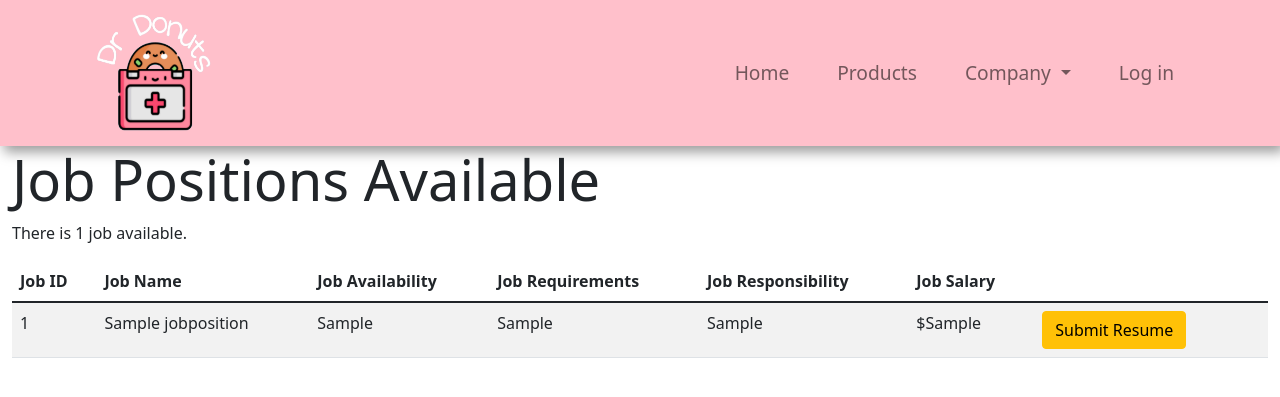
After one commit to pupuduck/AppDevelopmentProject, a Flask app: template Templates/displayJobPositions.html in a window 1280 px wide. The commit adds this page. Shown: the top 397 px of the page. Run offline with Flask 2, Linux system fonts and the light colour scheme; the template is opened without the code that fills it: most values are stand-ins (such as "Sample title", 1, 10 or a date in 2020); some libraries are stand-ins or nearby versions.

Commit message:
display job position

```diff
--- a/Templates/_navbar.html
+++ b/Templates/_navbar.html
@@ -35,6 +35,7 @@
             <li><a class="dropdown-item" href="/retrieveJobPositions">Retrieve Job positions</a></li>
             <li><a class="dropdown-item" href="/retrieveResumes">Retrieve resumes</a></li>
             <li><a class="dropdown-item" href="/createJobPositions">Create Job positions</a></li>
+            <li><a class="dropdown-item" href="/displayJobPositions">Display Job positions</a></li>
           </ul>
         </li>
         {% endif %}
--- /dev/null
+++ b/Templates/displayJobPositions.html
@@ -0,0 +1,50 @@
+{% extends "base.html" %}
+{% block title %}Dr. Donuts{% endblock %}
+
+{% block content %}
+<h1 class="display-4">Job Positions Available</h1>
+<div>
+  {% if count == 0 %}
+  <p>There are no jobs available.</p>
+  {% elif count == 1 %}
+  <p>There is 1 job available.</p>
+  {% else %}
+  <p>There are {{ count }} jobs available.</p>
+  {% endif %}
+</div>
+<div>
+  <table class="table table-striped">
+    <thead>
+      <tr>
+        <th>Job ID</th>
+        <th>Job Name</th>
+        <th>Job Availability</th>
+        <th>Job Requirements</th>
+        <th>Job Responsibility</th>
+        <th>Job Salary</th>
+
+        <th></th>
+        <th></th>
+      </tr>
+    </thead>
+    <tbody>
+      {% for jobpositions in jobpositions_list %}
+        <tr>
+          <td>{{ jobpositions.get_id() }}</td>
+          <td>{{ jobpositions.get_jobname() }}</td>
+          <td>{{ jobpositions.get_jobavailability() }}</td>
+          <td>{{ jobpositions.get_jobrequirements() }}</td>
+          <td>{{ jobpositions.get_jobresponsibility() }}</td>
+          <td>${{ jobpositions.get_jobsalary() }}</td>
+
+
+
+          <td><a href="/createResumes" class="btn btn-warning">Submit Resume</a></td>
+        <td>
+        </td>
+        </tr>
+      {% endfor %}
+    </tbody>
+  </table>
+</div>
+{% endblock %}
--- a/main.py
+++ b/main.py
@@ -379,6 +379,19 @@ def retrieve_jobpositions():
         jobpositions_list.append(jobpositions)
 
     return render_template('retrieveJobPositions.html', count=len(jobpositions_list), jobpositions_list=jobpositions_list)
+@app.route('/displayJobPositions/')
+def display_jobpositions():
+    jobpositions_dict = {}
+    db = shelve.open('DB/Hiring/jobPositions')
+    jobpositions_dict = db['JobPositions']
+    db.close()
+
+    jobpositions_list = []
+    for key in jobpositions_dict:
+        jobpositions = jobpositions_dict.get(key)
+        jobpositions_list.append(jobpositions)
+
+    return render_template('displayJobPositions.html',count=len(jobpositions_list), jobpositions_list=jobpositions_list)
 
 @app.route('/updateResumes/<int:id>/', methods=['GET', 'POST'])
 def update_resumes(id):
--- a/models/hiring/hiringForm.py
+++ b/models/hiring/hiringForm.py
@@ -29,6 +29,6 @@ class CreateJobPositionsForm(Form):
     jobname = StringField('What is the name of the job?', [validators.Length(min=1, max=150), validators.DataRequired()])
     jobavailability = SelectField('Is there availability for the job now?', choices=[('Available', 'Available'), ('Not Available', 'Not Available')],
                               default='Available')
-    jobrequirements = StringField('What are the requirements of the job?', [ validators.DataRequired()])
-    jobresponsibility = StringField('What are the responsibilities of the job?', [ validators.DataRequired()])
+    jobrequirements = TextAreaField('What are the requirements of the job?', [ validators.DataRequired()])
+    jobresponsibility = TextAreaField('What are the responsibilities of the job?', [ validators.DataRequired()])
     jobsalary = StringField('What is the salary of the job', [ validators.DataRequired()])
```
Also changed, not shown: requirements.txt (+4 -4 lines), 9 other files.
